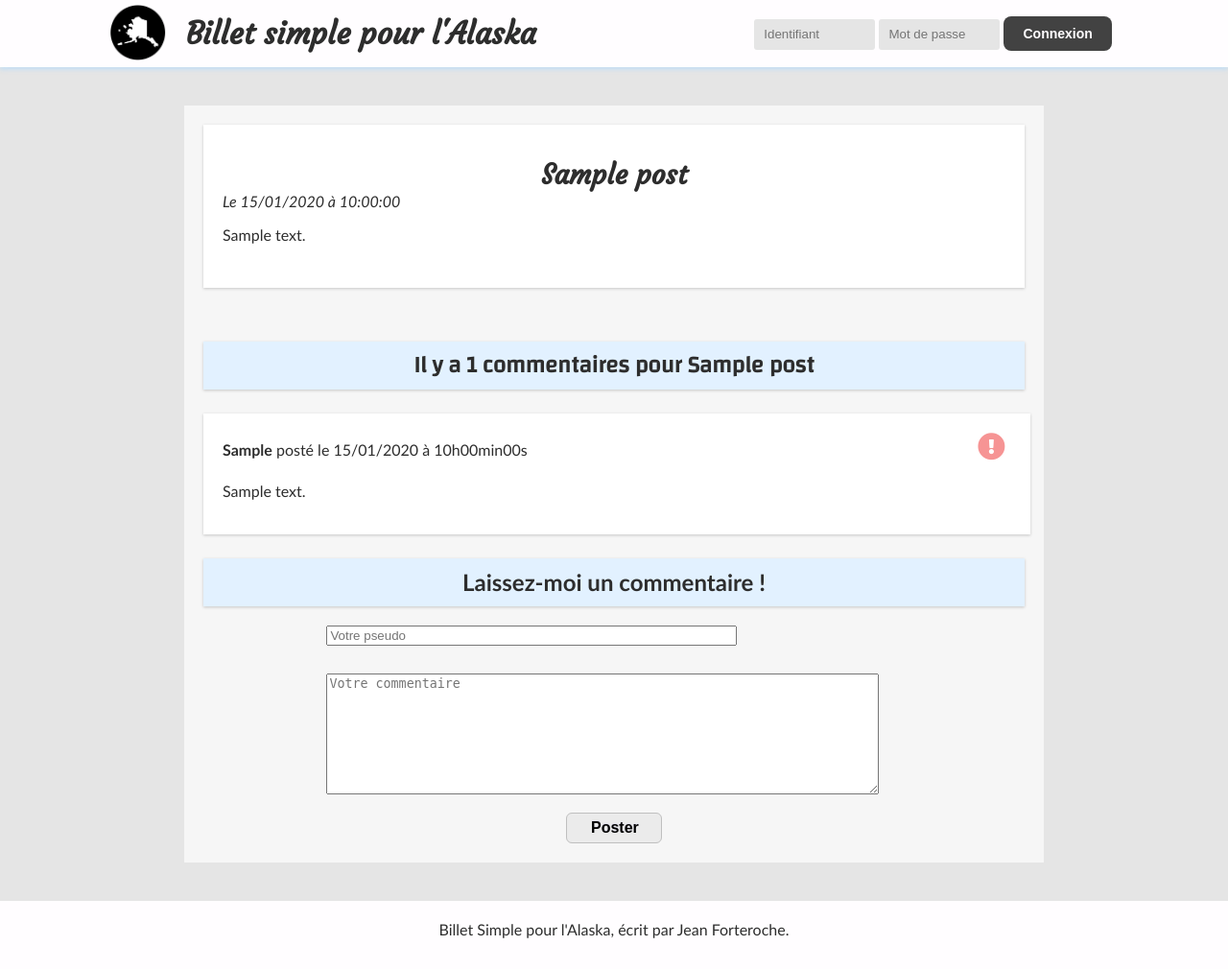
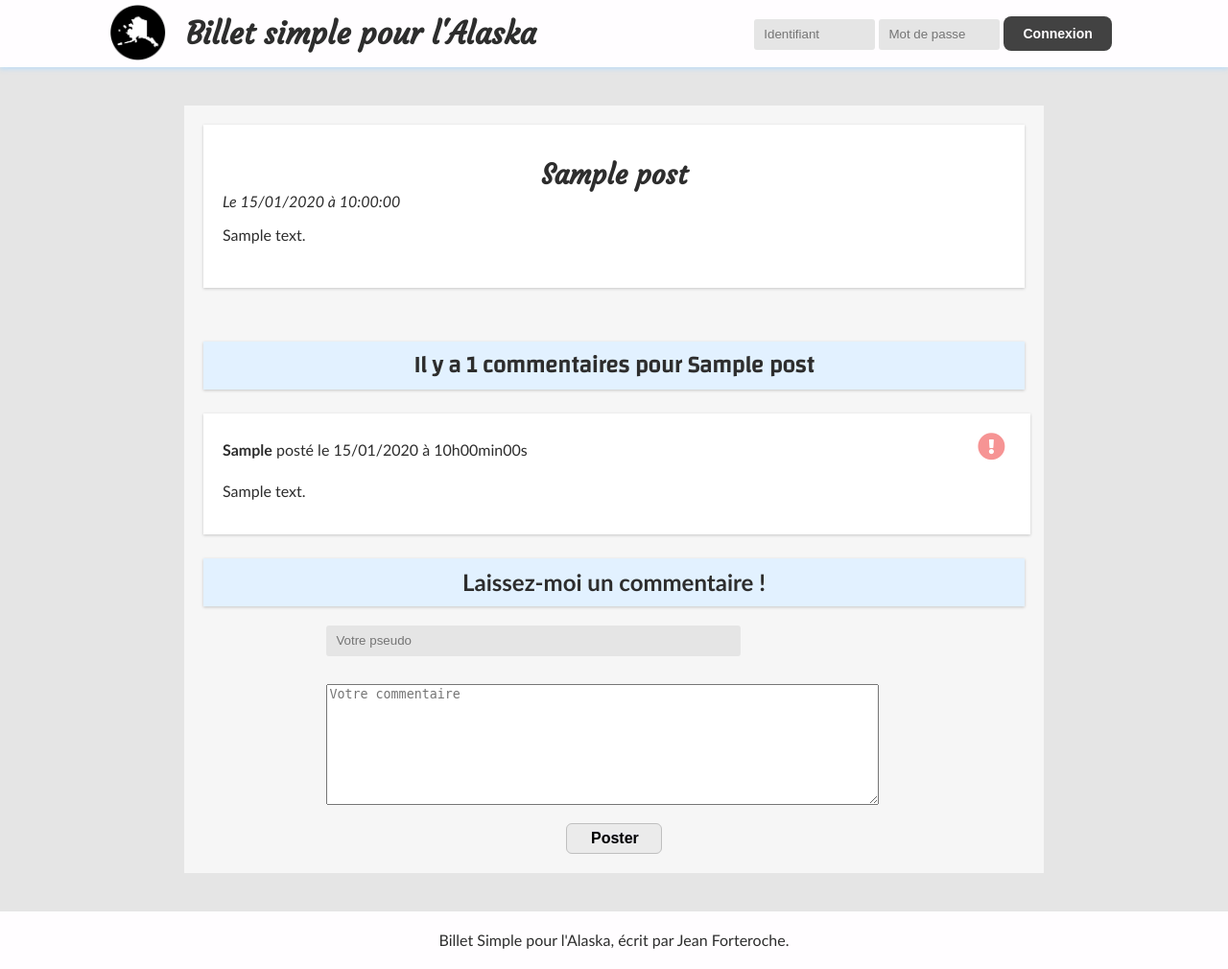
Before and after one commit to florent11/p4_blog, a PHP site: page /index.php?action=billet&id=1 in a window 1280 px wide. Shown: the whole page at 96% size. Before the commit the page ends 978 px from the top, so only its background shows below. Run offline with PHP 8.4, Linux system fonts and the light colour scheme; tables that the repository leaves empty or names only in its code hold one stand-in row (values such as "Sample post"); some libraries are stand-ins or nearby versions.

Commit message:
Ajout de "input[type=text]" dans ligne 124

```diff
--- a/public/style.css
+++ b/public/style.css
@@ -121,7 +121,7 @@ Header & Connexion
 	align-items:center;
 }
 
-#login input[type=text], input[type=password]
+#login input[type=text], input[type=password], input[type=text]
 {
 	height:30px;
 	width:30%;
```
